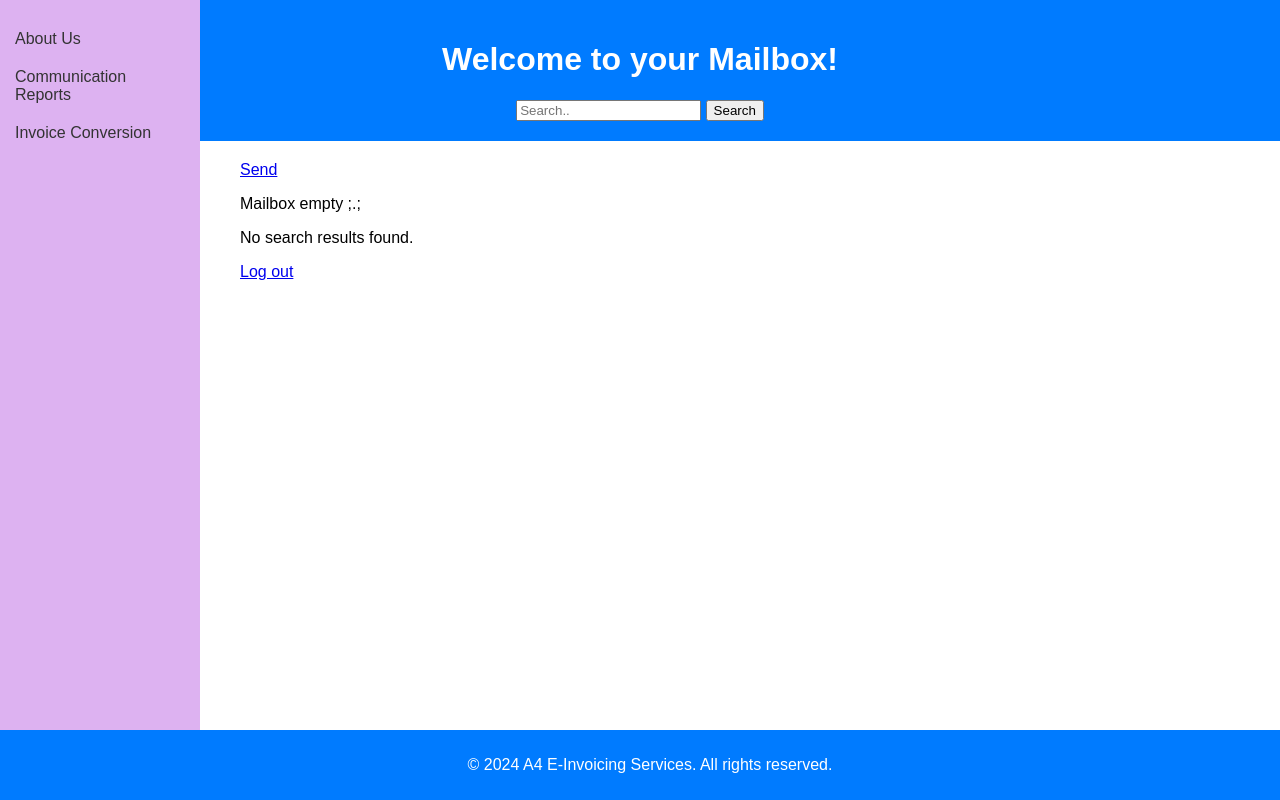
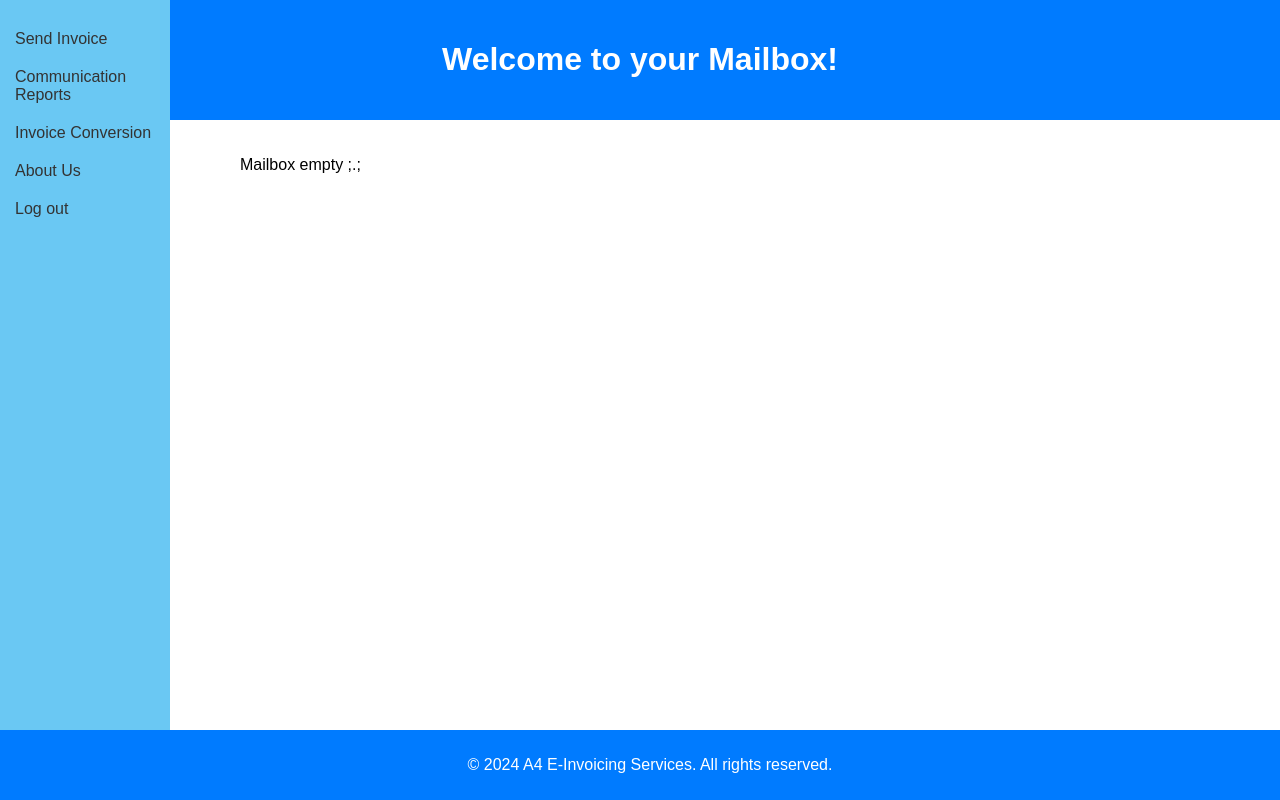
Before and after one commit to AIS170/A4, a Flask app: template templates/mailbox.html in a window 1280 px wide. Run offline with Flask 3, Linux system fonts and the light colour scheme; the template is opened without the code that fills it, so the values that code supplies are empty.

Commit message:
added mailbox frontend changes and login font change

```diff
--- a/static/loginStyle.css
+++ b/static/loginStyle.css
@@ -40,8 +40,9 @@ body {
 }
 
 .login-box .form-text h1{
-    color: rgb(0, 255, 0);
+    color: rgb(0, 255, 255);
     text-align: center;
+    margin-top: 5px;
 }
 
 .login-box a {
--- a/static/mailboxStyle.css
+++ b/static/mailboxStyle.css
@@ -6,11 +6,11 @@ body {
 
 .sidebar {
     height: 100%;
-    width: 200px;
+    width: 170px;
     position: fixed;
     top: 0;
     left: 0;
-    background-color: #ddb2f1;
+    background-color: #6ac8f3;
     padding-top: 20px;
 }
 
@@ -67,3 +67,25 @@ body {
     flex: 1;
     padding: 0 10px;
 }
+
+button {
+    display: flex;
+    height: 3em;
+    width: 100px;
+    align-items: center;
+    justify-content: center;
+    background-color: #eeeeee4b;
+    border-radius: 3px;
+    letter-spacing: 1px;
+    transition: all 0.2s linear;
+    cursor: pointer;
+    border: none;
+    background: #007bff;
+    color: white; /* Set button text color */
+    text-decoration: none; /* Remove hyperlink text decoration */
+}
+
+button:hover {
+    box-shadow: 9px 9px 33px #b8b1b1, -9px -9px 33px #cfcbcb;
+    transform: translateY(-2px);
+}
--- a/templates/mailbox.html
+++ b/templates/mailbox.html
@@ -10,27 +10,23 @@
 <body>
 
     <div class="sidebar">
-        <a href="{{ url_for('about') }}">About Us</a>
+        <a href="{{ url_for('mailbox_route.sending') }}">Send Invoice</a>
         <a href="{{ url_for('reports.reportBox') }}">Communication Reports</a>
         <a href="http://3.27.23.157/" target="_blank">Invoice Conversion</a>
+        <a href="{{ url_for('about') }}">About Us</a>
+        <a href="{{ url_for('authenticate_user.userLogout') }}" >Log out</a>
     </div>
 
     <div class="header">
         <h1>Welcome to your Mailbox!</h1>
-        <form id="search-form" method="post" action="{{ url_for('mailbox_route.lookup') }}">
-            <input type="text" id="searchInput" placeholder="Search.." name="lookupString">
-            <button type="submit">Search</button>
-        </form>
     </div>
 
     <div class="content">
         <form action="{{ url_for('mailbox_route.mailBox') }}" method="get"></form>
 
-        <div><a href="{{url_for('mailbox_route.sending')}}">Send</a></div>
-
         {% if received_mails %}
             <div class="mail-list">
-                {% for mail in received_mails %}
+                {% for mail in received_mails|sort(attribute='date_sent', reverse=true) %}
                     <div class="mail-item">
                         <div class="sender">{{ mail.sender_mail }}</div>
                         <div class="subject"><a href="{{ url_for('mailbox_route.invoiceShow', invoiceId=mail.id)}}">{{ mail.subject }}</a></div>
@@ -40,28 +36,12 @@
                         </div>
                     </div>
                 {% endfor %}
-    </div>
-
+            </div>
         {% else %}
             <p>Mailbox empty ;.;</p>
         {% endif %}
 
-        {% if search_results %}
-        <div class="mail-list">
-            {% for invoice in search_results %}
-                <div class="mail-item">
-                    <div class="sender">{{ invoice.sender }}</div>
-                    <div class="subject"><a href="{{ url_for('mailbox_route.invoiceShow', invoiceId=invoice.id)}}">{{ invoice.subject }}</a></div>
-                    <div class="date-sent">{{ invoice.date_sent }}</div>
 
-                </div>
-            {% endfor %}
-        </div>
-        {% else %}
-        <p>No search results found.</p>
-        {% endif %}
-
-        <div><a href="{{url_for('authenticate_user.userLogout')}}">Log out</a></div>
     </div>
     <footer class="footer">
         <p>&copy; 2024 A4 E-Invoicing Services. All rights reserved.</p>
@@ -83,19 +63,6 @@
             .catch(error => console.error('Error:', error));
         }
     </script>
-    <script>
-        document.getElementById('search-form').addEventListener('submit', function(event) {
-            event.preventDefault(); // Prevent default form submission
-            var lookupString = document.getElementById('searchInput').value;
-            fetch(`/mailbox/lookup?lookupString=${encodeURIComponent(lookupString)}`) // Encode the lookupString to handle special characters
-                .then(response => response.json())
-                .then(data => {
-                    // Handle the response data as needed
-                    console.log(data);
-                })
-                .catch(error => console.error('Error:', error));
-        });
-    </script>
 
 </body>
 </html>
```
